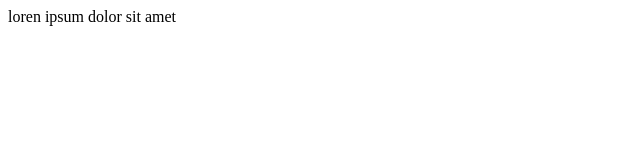
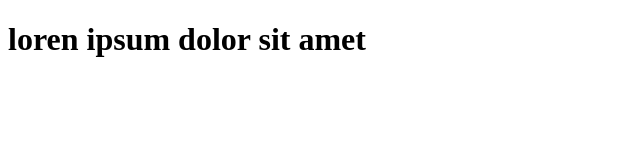
Before and after one commit to valenciawir/Tugas-Web-Progate, a plain HTML site: page index.html in a window 1280 px wide. Shown: the whole page, without its empty margins (0-640 px from the left). Drawn offline with Linux system fonts and the light colour scheme.

Commit message:
Update index.html

```diff
--- a/index.html
+++ b/index.html
@@ -4,6 +4,6 @@
 	<title></title>
 </head>
 <body>
-loren ipsum dolor sit amet
+	<h1>loren ipsum dolor sit amet</h1>
 </body>
 </html>
```
